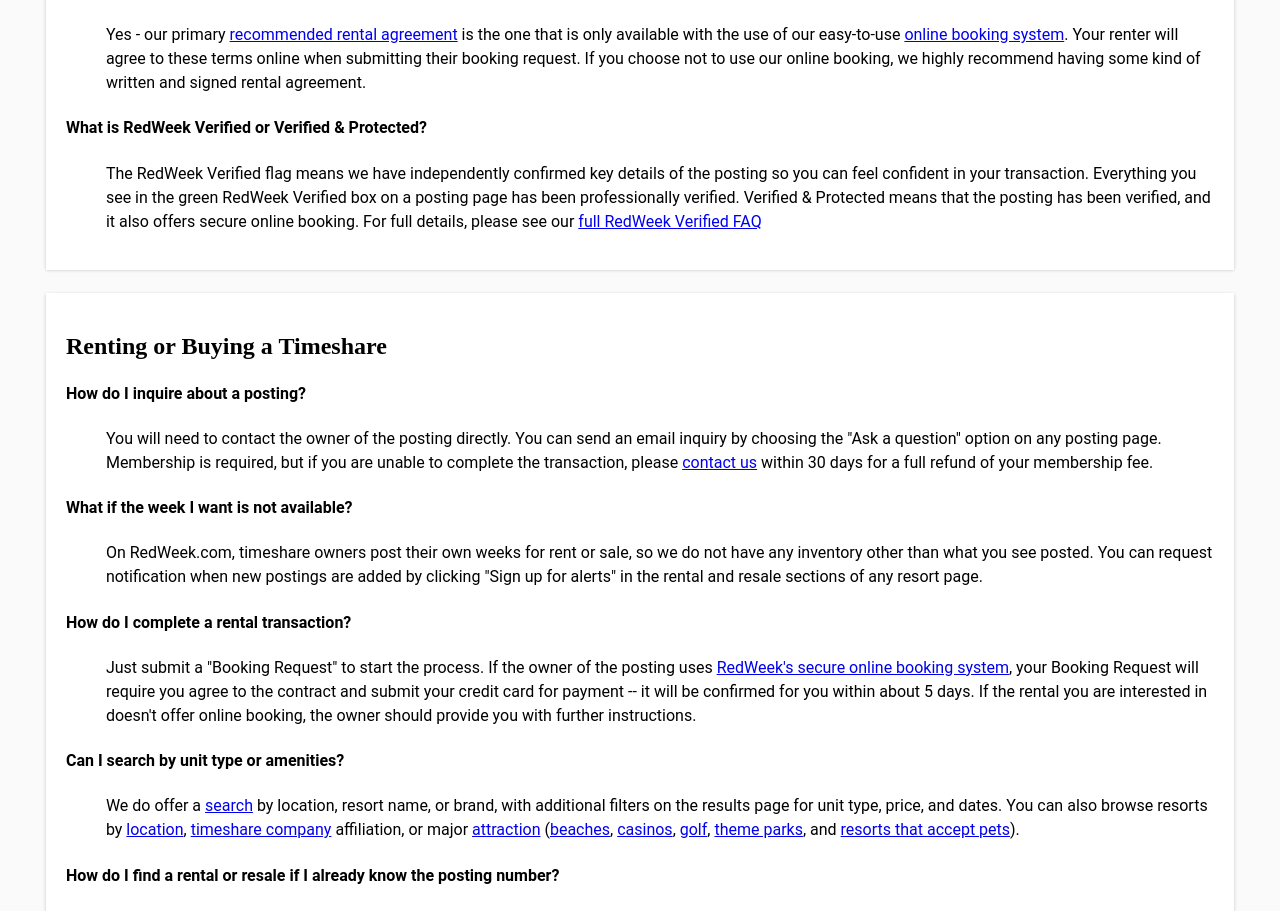
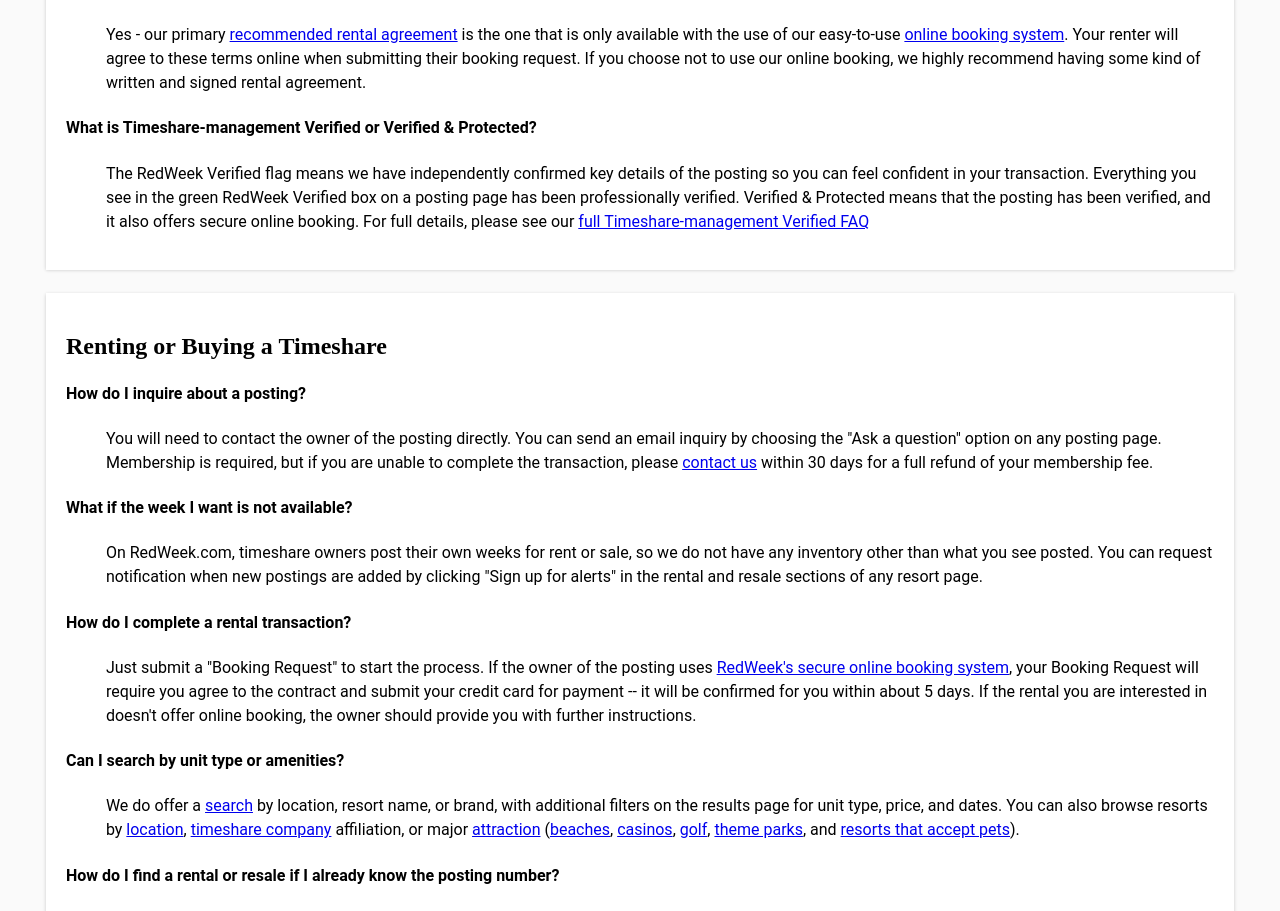
Before and after one commit to Huu-Quang/Timeshare-management-FE, a React (Create React App) app in the folder timeshare_fe/: page /faqs in a window 1280 px wide. Shown: the part 1345-2256 px from the top of the page. Built offline with nearby package versions, Linux system fonts and the light colour scheme.

Commit message:
UpdateFAQs

```diff
--- a/timeshare_fe/src/pages/Faqs/index.js
+++ b/timeshare_fe/src/pages/Faqs/index.js
@@ -177,7 +177,7 @@ function FAQsPage() {
               </p>{" "}
             </dd>
             <dt id="verified">
-              <h4>What is RedWeek Verified or Verified &amp; Protected?</h4>
+              <h4>What is Timeshare-management Verified or Verified &amp; Protected?</h4>
             </dt>
             <dd>
               <p>
@@ -189,7 +189,7 @@ function FAQsPage() {
                 also offers secure online booking. For full details, please see
                 our{" "}
                 <a href="/resources/faq/redweek-verified">
-                  full RedWeek Verified FAQ
+                  full Timeshare-management Verified FAQ
                 </a>
               </p>{" "}
             </dd>
```
